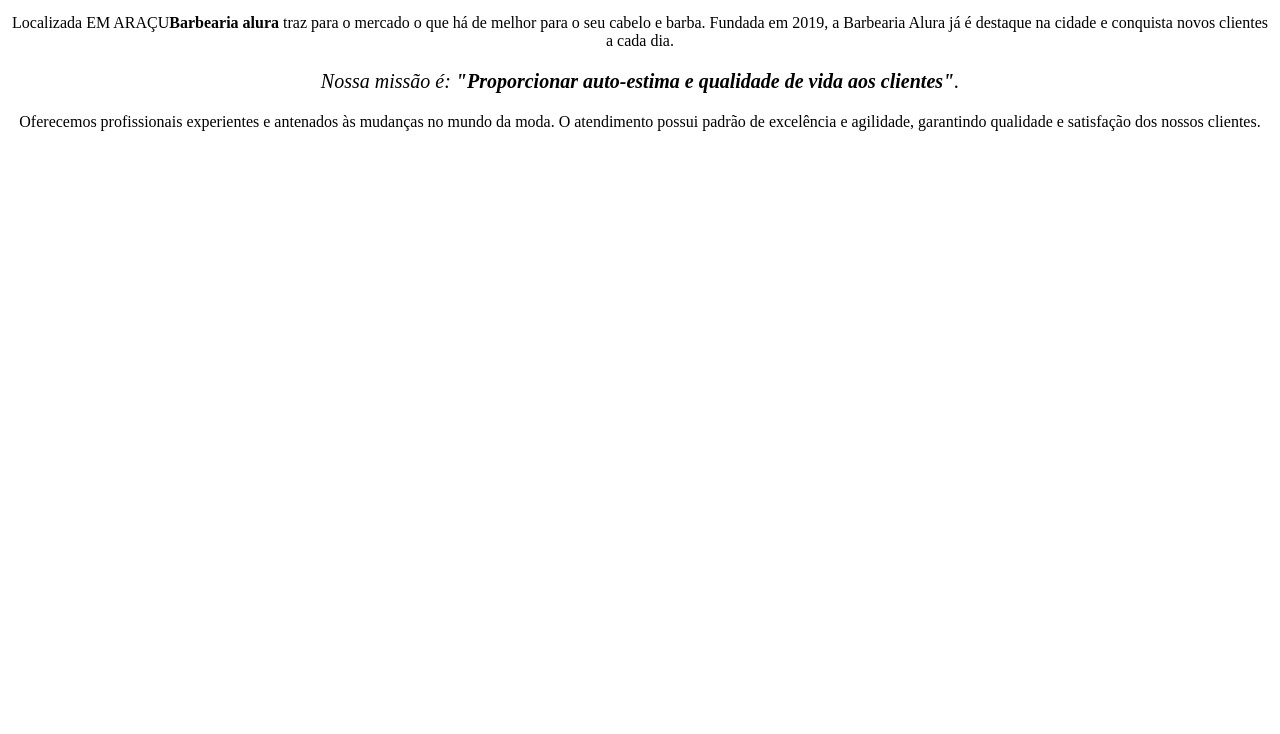
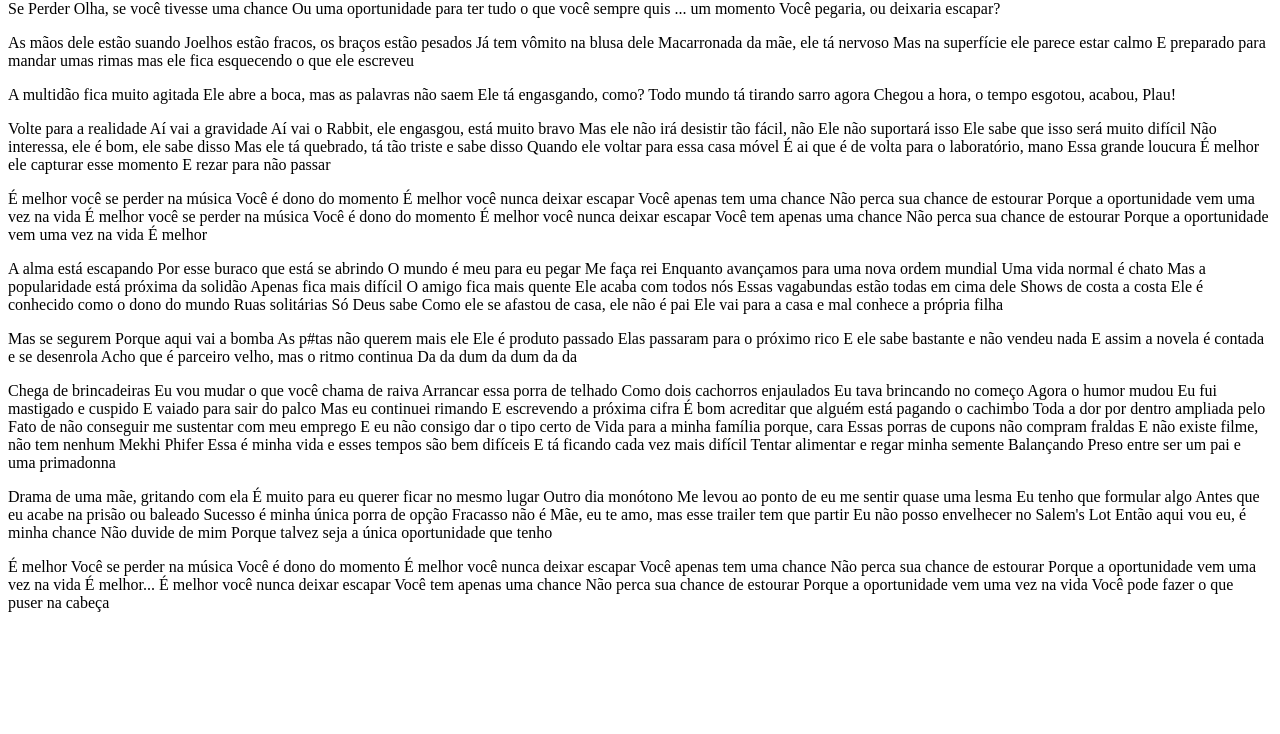
Before and after one commit to tetoboqtin/Cyropereira1B, a plain HTML site: page index.html in a window 1280 px wide. Shown: the part 66-800 px from the top of the page. Drawn offline with Linux system fonts and the light colour scheme.

Commit message:
editando

```diff
--- a/index.html
+++ b/index.html
@@ -1,22 +1,241 @@
-<!DOCTYPE html>
-<html lang="pt-br">
-     <head>
-        <meta charset="UTF-8">
-        <title>Barbearia Alura</title>
-         <link rel="stylesheet" href="style.css">
+<h1>Versos Eminem</h1>
 
-        <style>
+<P>Se Perder
 
-       </style>
-     </head>
 
-     <body>
-     <h1 style="text-align: center">Sobre a Barbearia Alura</h1>
 
-    <p>Localizada EM ARAÇU<strong>Barbearia alura</strong> traz para o mercado o que há de melhor para o seu cabelo e barba. Fundada em 2019, a Barbearia Alura já é destaque na cidade e conquista novos clientes a cada dia.</p>
+  Olha, se você tivesse uma chance
 
-    <p style="font-size: 20px; text-align: center"><em>Nossa missão é:<strong> "Proporcionar auto-estima e qualidade de vida aos clientes"</strong>.</em></p>
+  Ou uma oportunidade
 
-    <p>Oferecemos profissionais experientes e antenados às mudanças no mundo da moda. O atendimento possui padrão de excelência e agilidade, garantindo qualidade e satisfação dos nossos clientes.</p>
-    </body>
-</html>
+  para ter tudo o que você sempre quis
+
+  ... um momento
+
+  Você pegaria, ou deixaria escapar?</P>
+
+  <P>As mãos dele estão suando
+
+    Joelhos estão fracos, os braços estão pesados
+
+    Já tem vômito na blusa dele
+
+    Macarronada da mãe, ele tá nervoso
+
+    Mas na superfície ele parece estar calmo
+
+    E preparado para mandar umas rimas
+
+    mas ele fica esquecendo o que ele escreveu</P>
+
+    <p>A multidão fica muito agitada
+
+      Ele abre a boca, mas as palavras não saem
+
+      Ele tá engasgando, como?
+
+      Todo mundo tá tirando sarro agora
+
+      Chegou a hora, o tempo esgotou, acabou, Plau!</p>
+
+      <p>Volte para a realidade
+
+        Aí vai a gravidade
+
+        Aí vai o Rabbit, ele engasgou, está muito bravo
+
+        Mas ele não irá desistir tão fácil, não
+
+        Ele não suportará isso
+
+        Ele sabe que isso será muito difícil
+
+        Não interessa, ele é bom, ele sabe disso
+
+        Mas ele tá quebrado, tá tão triste e sabe disso
+
+        Quando ele voltar para essa casa móvel
+
+        É ai que é de volta para o laboratório, mano
+
+        Essa grande loucura
+
+        É melhor ele capturar esse momento
+
+        E rezar para não passar</p>
+
+        <p>É melhor você se perder na música
+
+          Você é dono do momento
+
+          É melhor você nunca deixar escapar
+
+          Você apenas tem uma chance
+
+          Não perca sua chance de estourar
+
+          Porque a oportunidade vem uma vez na vida
+
+          É melhor você se perder na música
+
+          Você é dono do momento
+
+          É melhor você nunca deixar escapar
+
+          Você tem apenas uma chance
+
+          Não perca sua chance de estourar
+
+          Porque a oportunidade vem uma vez na vida
+
+          É melhor</p>
+
+          <P>A alma está escapando
+
+            Por esse buraco que está se abrindo
+
+            O mundo é meu para eu pegar
+
+            Me faça rei
+
+            Enquanto avançamos para uma nova ordem mundial
+
+            Uma vida normal é chato
+
+            Mas a popularidade está próxima da solidão
+
+            Apenas fica mais difícil
+
+            O amigo fica mais quente
+
+            Ele acaba com todos nós
+
+            Essas vagabundas estão todas em cima dele
+
+            Shows de costa a costa
+
+            Ele é conhecido como o dono do mundo
+
+            Ruas solitárias
+
+            Só Deus sabe
+
+            Como ele se afastou de casa, ele não é pai
+
+            Ele vai para a casa e mal conhece a própria filha</P>
+
+            <P>Mas se segurem
+
+              Porque aqui vai a bomba
+
+              As p#tas não querem mais ele
+
+              Ele é produto passado
+
+              Elas passaram para o próximo rico
+
+              E ele sabe bastante e não vendeu nada
+
+              E assim a novela é contada e se desenrola
+
+              Acho que é parceiro velho, mas o ritmo continua
+
+              Da da dum da dum da da</P>
+
+              <P>Chega de brincadeiras
+
+                Eu vou mudar o que você chama de raiva
+
+                Arrancar essa porra de telhado
+
+                Como dois cachorros enjaulados
+
+                Eu tava brincando no começo
+
+                Agora o humor mudou
+
+                Eu fui mastigado e cuspido
+
+                E vaiado para sair do palco
+
+                Mas eu continuei rimando
+
+                E escrevendo a próxima cifra
+
+                É bom acreditar que alguém está pagando o cachimbo
+
+                Toda a dor por dentro ampliada pelo
+
+                Fato de não conseguir me sustentar com meu emprego
+
+                E eu não consigo dar o tipo certo de
+
+                Vida para a minha família porque, cara
+
+                Essas porras de cupons não compram fraldas
+
+                E não existe filme, não tem nenhum Mekhi Phifer
+
+                Essa é minha vida e esses tempos são bem difíceis
+
+                E tá ficando cada vez mais difícil
+
+                Tentar alimentar e regar minha semente
+
+                Balançando
+
+                Preso entre ser um pai e uma primadonna</P>
+
+                <p>Drama de uma mãe, gritando com ela
+
+                  É muito para eu querer ficar no mesmo lugar
+
+                  Outro dia monótono
+
+                  Me levou ao ponto de eu me sentir quase uma lesma
+
+                  Eu tenho que formular algo
+
+                  Antes que eu acabe na prisão ou baleado
+
+                  Sucesso é minha única porra de opção
+
+                  Fracasso não é
+
+                  Mãe, eu te amo, mas esse trailer tem que partir
+
+                  Eu não posso envelhecer no Salem's Lot
+
+                  Então aqui vou eu, é minha chance
+
+                  Não duvide de mim
+
+                  Porque talvez seja a única oportunidade que tenho</p>
+
+                  <P>É melhor
+
+
+
+                    Você se perder na música
+
+                    Você é dono do momento
+
+                    É melhor você nunca deixar escapar
+
+                    Você apenas tem uma chance
+
+                    Não perca sua chance de estourar
+
+                    Porque a oportunidade vem uma vez na vida
+
+                    É melhor...
+
+                    É melhor você nunca deixar escapar
+
+                    Você tem apenas uma chance
+
+                    Não perca sua chance de estourar
+
+                    Porque a oportunidade vem uma vez na vida
+
+                    Você pode fazer o que puser na cabeça</P>
```
